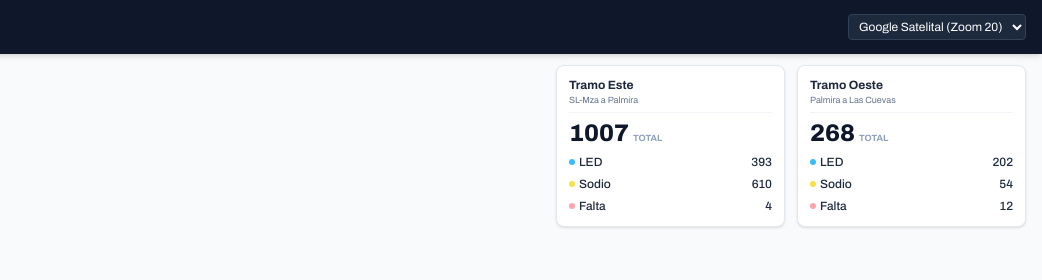
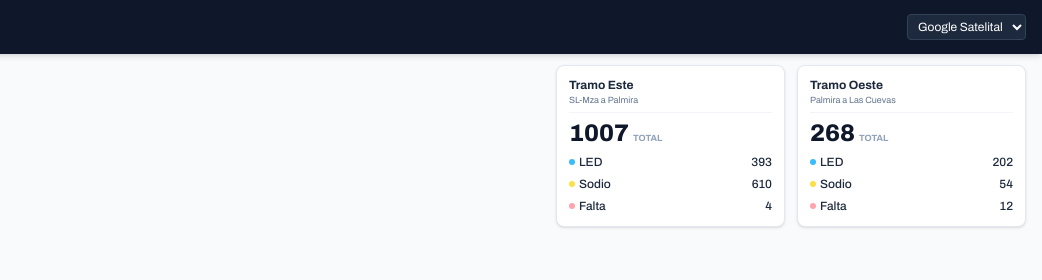
Before and after one commit to luxleasing/corredor_cuyo, a plain HTML site: page index.html in a window 1280 px wide. Shown: the top 280 px of the page, 238-1280 px from the left. Drawn offline with nearby package versions, Linux system fonts and the light colour scheme; no server answers.

Commit message:
Update index.html

```diff
--- a/index.html
+++ b/index.html
@@ -17,24 +17,19 @@
   <!-- HEADER -->
   <header class="w-full z-30 relative shrink-0 bg-slate-900 text-white shadow-md h-[54px] flex items-center justify-between px-3 sm:px-4">
     <div class="flex items-center gap-2 sm:gap-3 shrink-0">
-      <!-- Logo linkeado (Siempre visible) -->
       <a href="https://www.luxleasing.com.ar/" target="_blank" class="flex items-center hover:opacity-80 transition shrink-0">
         <img src="logo_lux_byn.png" alt="LuxLeasing" class="h-6 sm:h-7 w-auto" onerror="this.style.display='none'">
       </a>
-
       <div class="h-5 border-l border-white/20"></div>
-
-      <!-- Titulo Priorizado (Siempre visible) -->
       <h1 class="text-[11px] sm:text-[13px] font-bold tracking-wide text-white uppercase leading-tight">
         Corredor Cuyo <span class="text-slate-400 font-normal">· R7</span>
       </h1>
     </div>
 
     <div class="flex items-center gap-4 text-xs shrink-0 ml-2">
-      <!-- SELECTOR DE MAPA BASE -->
       <select id="map-style-select" class="bg-slate-800 text-white border border-slate-700 rounded px-1.5 py-1 outline-none text-[10px] sm:text-xs cursor-pointer">
-        <option value="google">Google Satelital (Zoom 20)</option>
-        <option value="satellite">Esri Satelital (Zoom 19)</option>
+        <option value="google">Google Satelital</option>
+        <option value="satellite">Esri Satelital</option>
         <option value="light">Claro</option>
         <option value="dark">Oscuro</option>
       </select>
@@ -44,19 +39,12 @@
   <!-- CONTROLES Y KPIs -->
   <div class="absolute top-[65px] left-0 w-full z-20 px-3 sm:px-4 flex flex-col sm:flex-row justify-between items-start pointer-events-none gap-3 sm:gap-0">
 
-    <!-- Botones de Capa (Izquierda) -->
     <div class="flex gap-2 pointer-events-auto bg-white p-1.5 rounded-lg shadow-sm border border-slate-200">
-      <button id="btn-este" class="layer-btn active" onclick="toggleLayer('este')">
-        Tramo Este
-      </button>
-      <button id="btn-oeste" class="layer-btn active" onclick="toggleLayer('oeste')">
-        Tramo Oeste
-      </button>
+      <button id="btn-este" class="layer-btn active" onclick="toggleLayer('este')">Tramo Este</button>
+      <button id="btn-oeste" class="layer-btn active" onclick="toggleLayer('oeste')">Tramo Oeste</button>
     </div>
 
-    <!-- Tarjetas KPI (Derecha en PC, Abajo en Mobile) -->
     <div class="grid grid-cols-2 gap-2 sm:gap-3 w-full sm:w-[470px] pointer-events-auto max-w-lg sm:max-w-none">
-      <!-- KPI Este -->
       <div class="bg-white rounded-lg shadow-sm border border-slate-200 p-2 sm:p-3 flex flex-col justify-between">
         <div class="text-[10px] sm:text-xs font-bold text-slate-800 border-b border-slate-100 pb-1 sm:pb-1.5 mb-1.5 sm:mb-2 leading-tight">
           Tramo Este <span class="block text-[8px] sm:text-[9px] font-normal text-slate-500 mt-0.5">SL-Mza a Palmira</span>
@@ -72,7 +60,6 @@
         </div>
       </div>
 
-      <!-- KPI Oeste -->
       <div class="bg-white rounded-lg shadow-sm border border-slate-200 p-2 sm:p-3 flex flex-col justify-between">
         <div class="text-[10px] sm:text-xs font-bold text-slate-800 border-b border-slate-100 pb-1 sm:pb-1.5 mb-1.5 sm:mb-2 leading-tight">
           Tramo Oeste <span class="block text-[8px] sm:text-[9px] font-normal text-slate-500 mt-0.5">Palmira a Las Cuevas</span>
@@ -90,10 +77,8 @@
     </div>
   </div>
 
-  <!-- MAPA -->
   <div id="mapa" class="flex-1 w-full relative z-10"></div>
 
-  <!-- LEYENDA -->
   <div class="absolute bottom-4 left-4 z-20 bg-white/90 backdrop-blur rounded-lg shadow-sm border border-slate-200 p-2 sm:p-3 text-[10px] sm:text-xs font-semibold">
     <div class="flex items-center gap-2 mb-1"><span class="dot led"></span> LED</div>
     <div class="flex items-center gap-2 mb-1"><span class="dot sodio"></span> Sodio</div>
```
